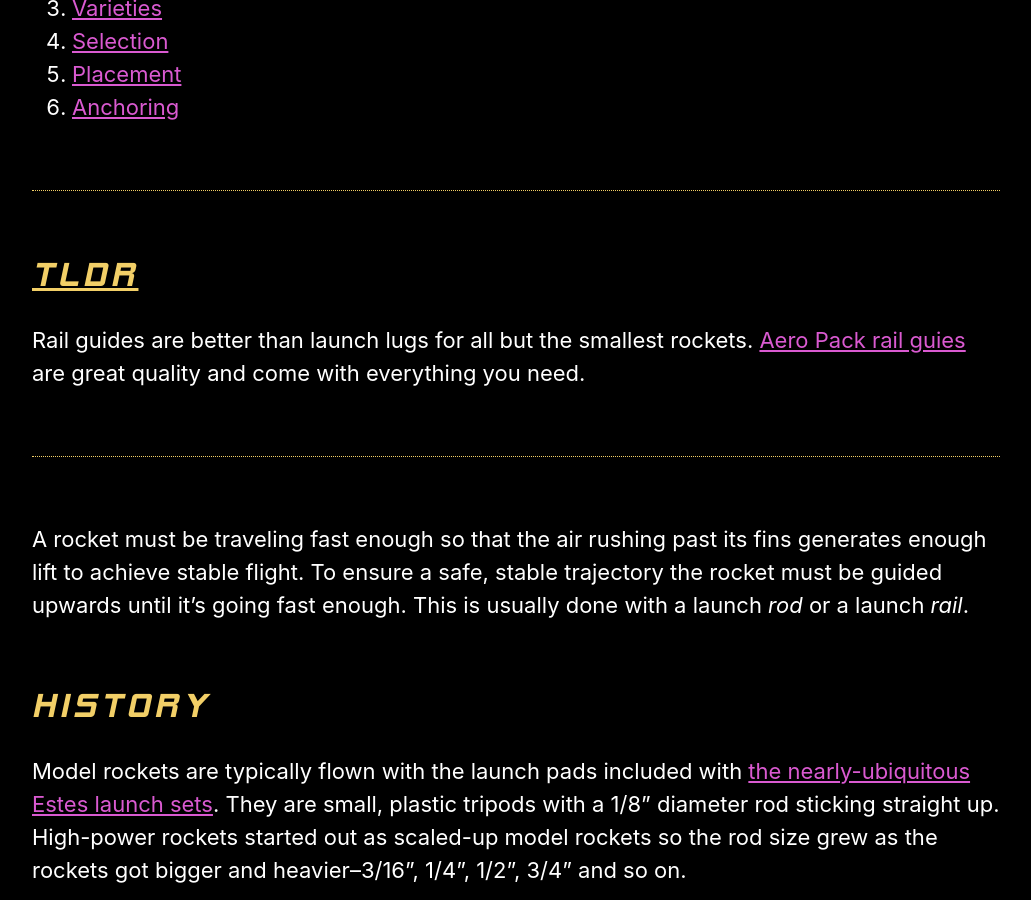
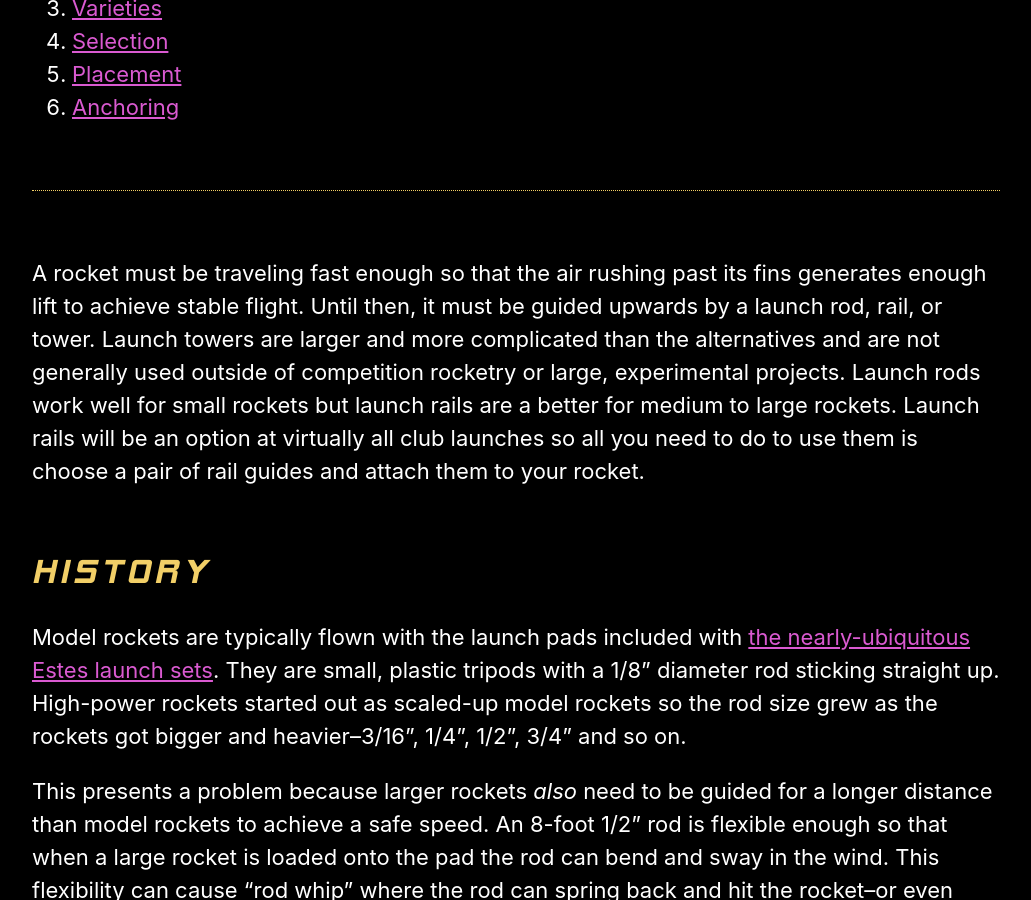
Before and after one commit to rocketlabdelta/rocketlabdelta.com, a Jekyll site: the page built from _posts/2020-06-21-rail-guides.md, in a window 1280 px wide and 900 px high, scrolled down 323 px. Shown: the whole window, without its empty margins (124-1155 px from the left). Built offline with Jekyll 4.4.1, drawn with Linux system fonts in a browser that asks for light colours.

Commit message:
Copy editing

```diff
--- a/_posts/2020-06-21-rail-guides.md
+++ b/_posts/2020-06-21-rail-guides.md
@@ -14,16 +14,11 @@ date: 2020-06-21 09:30 -0400
 
 ---
 
-## TLDR
-
-Rail guides are better than launch lugs for all but the smallest rockets.
-[Aero Pack rail guies][16] are great quality and come with everything you need.
-
----
-
 A rocket must be traveling fast enough so that the air rushing past its fins generates enough lift to achieve stable flight.
-To ensure a safe, stable trajectory the rocket must be guided upwards until it's going fast enough.
-This is usually done with a launch _rod_ or a launch _rail_.
+Until then, it must be guided upwards by a launch rod, rail, or tower.
+Launch towers are larger and more complicated than the alternatives and are not generally used outside of competition rocketry or large, experimental projects.
+Launch rods work well for small rockets but launch rails are a better for medium to large rockets.
+Launch rails will be an option at virtually all club launches so all you need to do to use them is choose a pair of rail guides and attach them to your rocket.
 
 ## History
 
```
